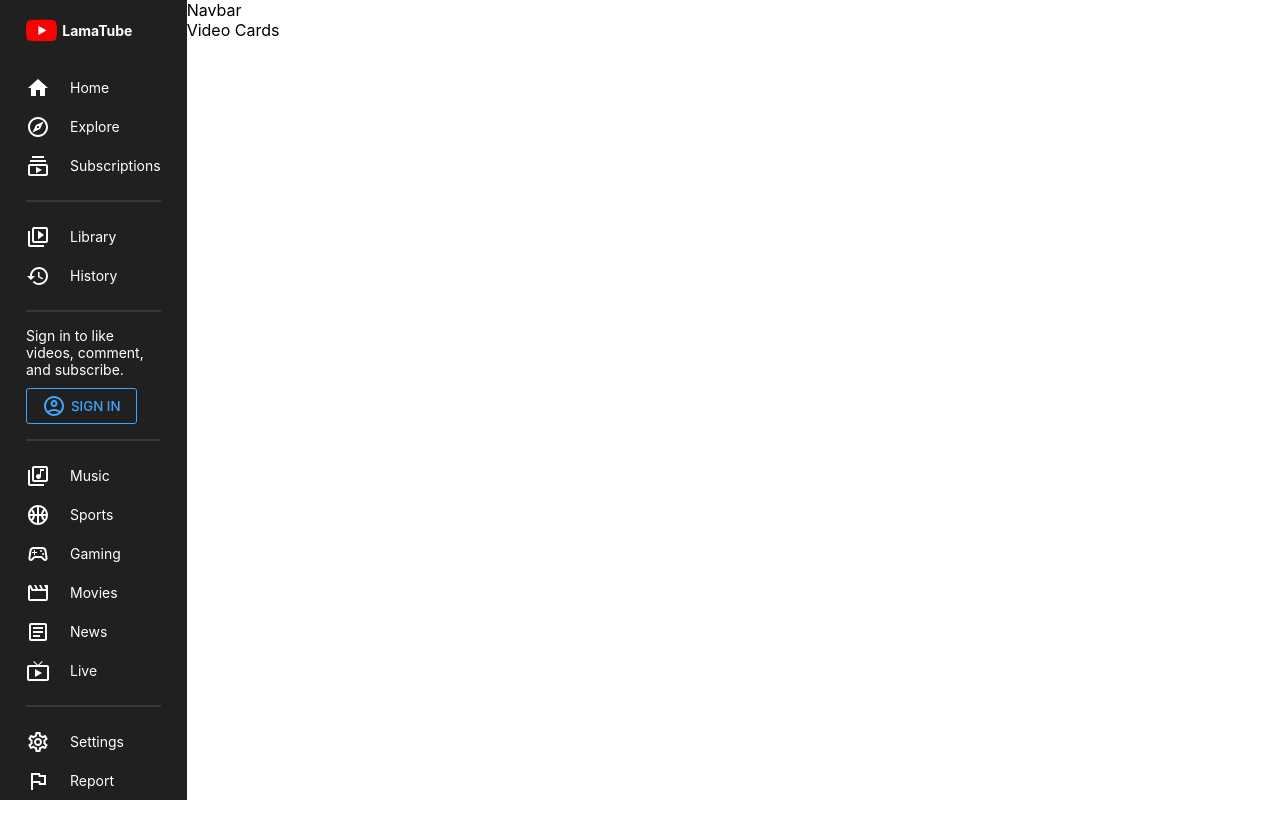
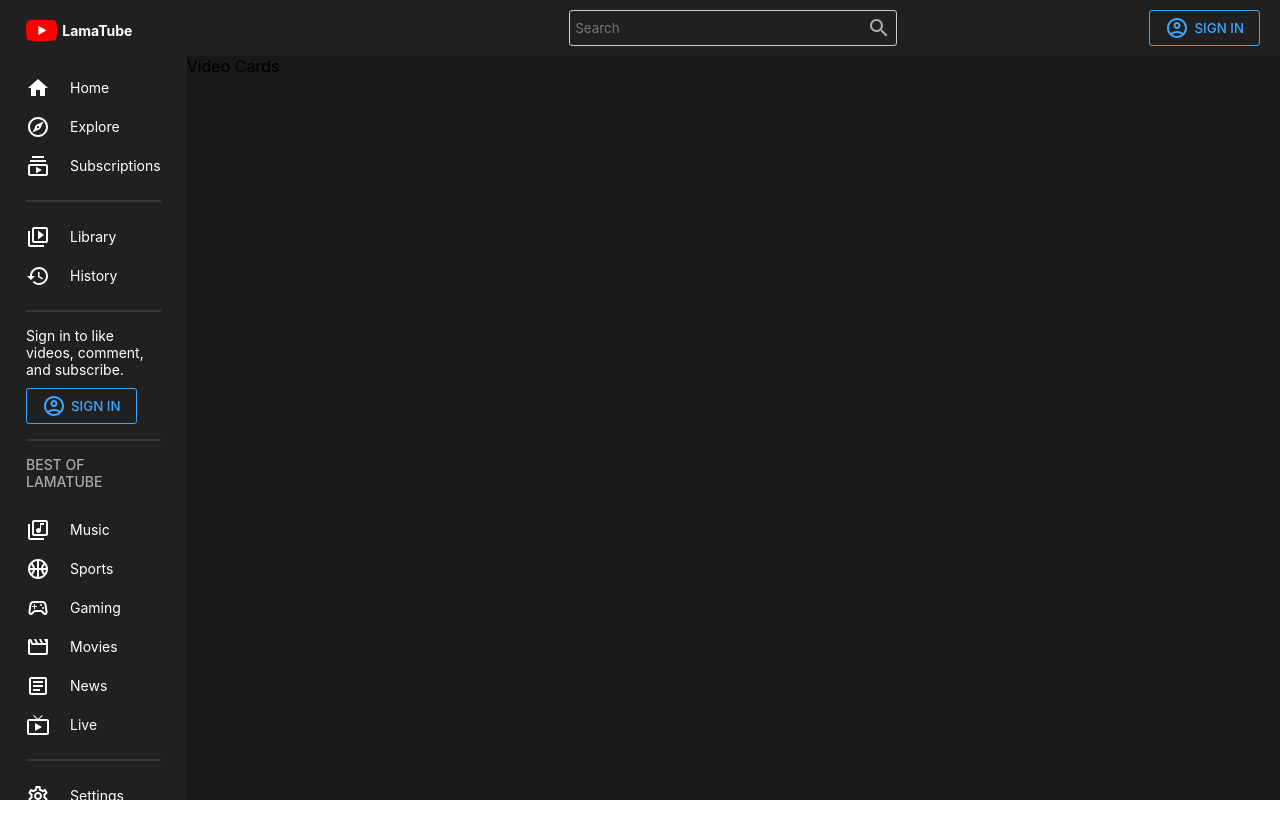
Before and after one commit to burhanjawed/video-sharing-app-ui, a React (Create React App) app: page / in a window 1280 px wide. Shown: the top 838 px of the page. Built offline with nearby package versions, Linux system fonts and the light colour scheme.

Commit message:
created navbar

```diff
--- a/src/app/App.jsx
+++ b/src/app/App.jsx
@@ -1,5 +1,7 @@
-import styled from 'styled-components';
+import { useState, useEffect } from 'react';
+import styled, { ThemeProvider } from 'styled-components';
 import { Menu, Navbar } from '../components';
+import { darkTheme, lightTheme } from '../utils/Theme';
 
 // Styles
 const Container = styled.div`
@@ -8,20 +10,35 @@ const Container = styled.div`
 
 const Main = styled.div`
   flex: 7;
+  background-color: ${({ theme }) => theme.bg};
+  transition: 0.5s;
 `;
 const Wrapper = styled.div``;
 
 function App() {
+  const [themeMode, setThemeMode] = useState(
+    localStorage.getItem('themeColor') === null
+      ? 'darkTheme'
+      : localStorage.getItem('themeColor')
+  );
+
+  // Save current theme to local storage
+  useEffect(() => {
+    localStorage.setItem('themeColor', themeMode);
+  }, [themeMode]);
+
   return (
+    <ThemeProvider theme={themeMode === 'lightTheme' ? lightTheme : darkTheme}>
       <Container>
         {/* Sidebar  */}
-      <Menu />
+        <Menu themeMode={themeMode} setThemeMode={setThemeMode} />
         {/* Main section */}
         <Main>
           <Navbar />
           <Wrapper>Video Cards</Wrapper>
         </Main>
       </Container>
+    </ThemeProvider>
   );
 }
 
--- a/src/components/Menu.jsx
+++ b/src/components/Menu.jsx
@@ -21,17 +21,19 @@ import AccountCircleOutlinedIcon from '@mui/icons-material/AccountCircleOutlined
 // Styles
 const Container = styled.div`
   flex: 1;
-  background-color: var(--sidebar-background-color);
+  background-color: ${({ theme }) => theme.bgLighter};
   height: 100vh;
-  color: var(--white-color);
+  color: ${({ theme }) => theme.text};
   font-size: 14px;
   position: sticky;
   top: 0;
+  transition: 0.5s;
 `;
 
 const Wrapper = styled.div`
   padding: 18px 26px;
 `;
+
 const Logo = styled.div`
   display: flex;
   align-items: center;
@@ -39,9 +41,11 @@ const Logo = styled.div`
   font-weight: bold;
   margin-bottom: 25px;
 `;
+
 const Img = styled.img`
   height: 25px;
 `;
+
 const Item = styled.div`
   display: flex;
   align-items: center;
@@ -49,11 +53,14 @@ const Item = styled.div`
   cursor: pointer;
   padding: 7.5px 0;
 `;
+
 const Hr = styled.hr`
   margin: 15px 0;
-  border: 0.5px solid var(--divider-color);
+  border: 0.5px solid ${({ theme }) => theme.soft};
 `;
+
 const Login = styled.div``;
+
 const Button = styled.button`
   text-transform: uppercase;
   padding: 5px 15px;
@@ -69,7 +76,15 @@ const Button = styled.button`
   gap: 5px;
 `;
 
-const Menu = () => {
+const Title = styled.h2`
+  font-size: 14px;
+  font-weight: 500;
+  text-transform: uppercase;
+  color: #aaaaaa;
+  margin-bottom: 20px;
+`;
+
+const Menu = ({ themeMode, setThemeMode }) => {
   return (
     <Container>
       <Wrapper>
@@ -103,6 +118,7 @@ const Menu = () => {
           </Button>
         </Login>
         <Hr />
+        <Title>Best of LamaTube</Title>
         <Item>
           <LibraryMusicOutlinedIcon />
           Music
@@ -140,9 +156,13 @@ const Menu = () => {
           <HelpOutlineOutlinedIcon />
           Help
         </Item>
-        <Item>
+        <Item
+          onClick={() =>
+            setThemeMode(themeMode === 'darkTheme' ? 'lightTheme' : 'darkTheme')
+          }
+        >
           <SettingsBrightnessOutlinedIcon />
-          Light Mode
+          {themeMode === 'darkTheme' ? 'Light Mode' : 'Dark Mode'}
         </Item>
       </Wrapper>
     </Container>
--- a/src/components/Navbar.jsx
+++ b/src/components/Navbar.jsx
@@ -1,7 +1,80 @@
 import React from 'react';
+import styled from 'styled-components';
+import AccountCircleOutlinedIcon from '@mui/icons-material/AccountCircleOutlined';
+import SearchOutlinedIcon from '@mui/icons-material/SearchOutlined';
+
+// Styles
+const Container = styled.div`
+  position: sticky;
+  top: 0;
+  background-color: ${({ theme }) => theme.bgLighter};
+  transition: 0.5s;
+  height: 56px;
+`;
+
+const Wrapper = styled.div`
+  display: flex;
+  align-items: center;
+  justify-content: flex-end;
+  height: 100%;
+  padding: 0px 20px;
+  position: relative;
+`;
+
+const Search = styled.div`
+  width: 30%;
+  position: absolute;
+  left: 0;
+  right: 0;
+  margin: auto;
+  display: flex;
+  align-items: center;
+  justify-content: space-between;
+  padding: 5px;
+  border: 1px solid #ccc;
+  border-radius: 3px;
+  color: ${({ theme }) => theme.textSoft};
+`;
+
+const Input = styled.input`
+  border: none;
+  background: transparent;
+`;
+
+const Login = styled.div``;
+
+const Button = styled.button`
+  text-transform: uppercase;
+  padding: 5px 15px;
+  background-color: transparent;
+  border: 1px solid var(--button-color);
+  color: var(--button-color);
+  border-radius: 3px;
+  font-weight: 500;
+  cursor: pointer;
+  display: flex;
+  align-items: center;
+  gap: 5px;
+`;
 
 const Navbar = () => {
-  return <div>Navbar</div>;
+  return (
+    <Container>
+      <Wrapper>
+        {/* Search input  */}
+        <Search>
+          <Input placeholder='Search' />
+          <SearchOutlinedIcon />
+        </Search>
+        {/* Login button  */}
+        <Login>
+          <Button>
+            <AccountCircleOutlinedIcon /> Sign In
+          </Button>
+        </Login>
+      </Wrapper>
+    </Container>
+  );
 };
 
 export default Navbar;
--- a/src/index.scss
+++ b/src/index.scss
@@ -4,10 +4,8 @@
     sans-serif; // theme font
 
   // dark theme colors
-  --background-color: #202020;
-  --sidebar-background-color: #202020;
-  --primary-color: #003580;
-  --secondary-color: #0071c2;
+  --primary-color: #181818;
+  --secondary-color: #202020;
   --divider-color: #373737;
   --button-color: #3ea6ff;
   --white-color: #ffffff;
--- /dev/null
+++ b/src/utils/Theme.js
@@ -0,0 +1,15 @@
+export const darkTheme = {
+  bg: 'var(--primary-color)',
+  bgLighter: 'var(--secondary-color)',
+  text: 'var(--white-color)',
+  textSoft: '#aaaaaa',
+  soft: 'var(--divider-color)',
+};
+
+export const lightTheme = {
+  bg: '#f9f9f9',
+  bgLighter: 'var(--white-color)',
+  text: 'var(--black-color)',
+  textSoft: '#606060',
+  soft: '#f5f5f5',
+};
```
Also changed, not shown: src/app/App.css (deleted, +0 -38 lines). Lines whose indentation alone changed are shown as unchanged.
